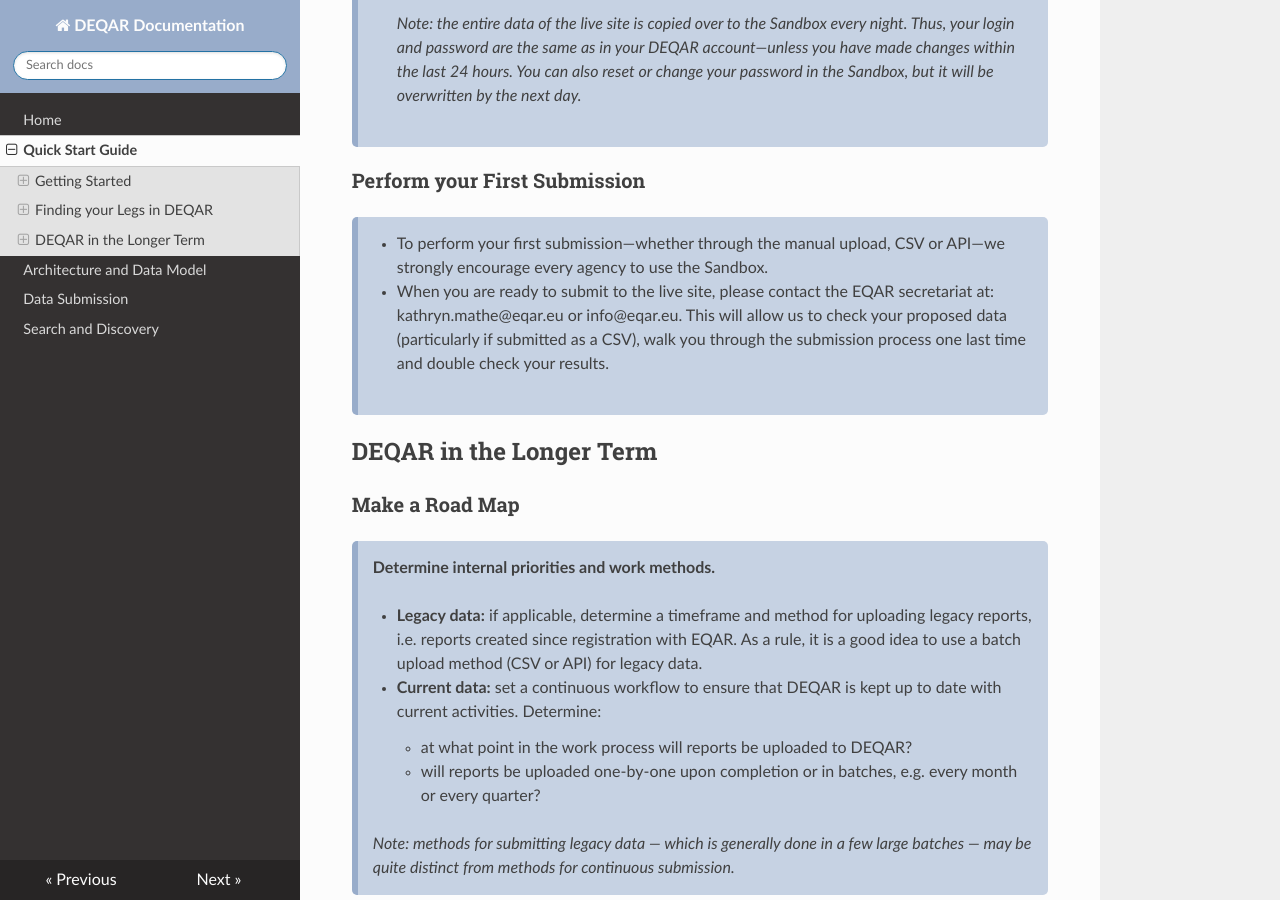
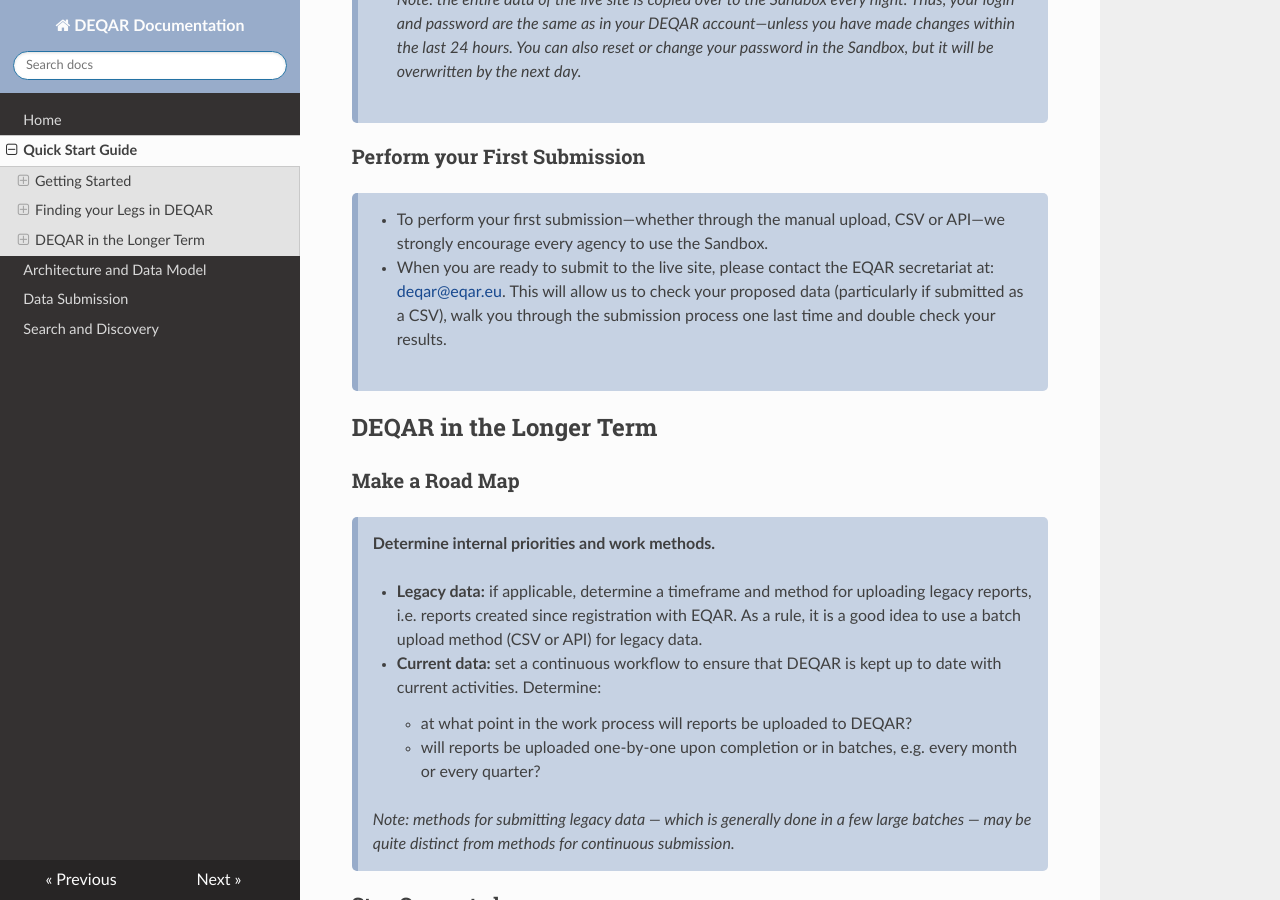
Before and after one commit to EQAR/deqar-docs, an MkDocs documentation site: the page built from docs/quick_start_guide.md, in a window 1280 px wide and 900 px high, scrolled down 3615 px. Built offline with MkDocs 1.6.1, drawn with Linux system fonts in a browser that asks for light colours; nearby versions of some CDN libraries; some of the changed text lies outside the part shown.

Commit message:
replace personal by functional email addresses

```diff
--- a/docs/quick_start_guide.md
+++ b/docs/quick_start_guide.md
@@ -64,7 +64,7 @@
 
 > **Access the DEQAR account for your agency and confirm existing information.**
 >
-> - To activate your agency’s account, contact the EQAR secretariat at: kathryn.mathe@eqar.eu or info@eqar.eu
+> - To activate your agency’s account, contact the EQAR secretariat at: [deqar@eqar.eu](mailto:deqar@eqar.eu)
 >
 >     _Note: unless you wish otherwise, the account information (contact name and email) will be based on the information on the agency already in our system._
 >
@@ -86,7 +86,7 @@
 >
 >     _Note: the base institution list has been taken from the European Tertiary Education Register (ETER/OrgReg; [https://risis-eter.orgreg.joanneum.at/about/intro](https://risis-eter.orgreg.joanneum.at/about/intro))._
 >
->     _If institutions are missing from the list, please contact the EQAR secretariat: kathryn.mathe@eqar.eu or info@eqar.eu  to arrange for the data to be imported._
+>     _If institutions are missing from the list, please contact the EQAR secretariat: [deqar@eqar.eu](mailto:deqar@eqar.eu) to arrange for the data to be imported._
 
 ### Get to Know the System
 
@@ -116,7 +116,7 @@
 
 > - To perform your first submission—whether through the manual upload, CSV or API—we strongly encourage every agency to use the Sandbox.
 >
-> - When you are ready to submit to the live site, please contact the EQAR secretariat at: kathryn.mathe@eqar.eu or info@eqar.eu. This will allow us to check your proposed data (particularly if submitted as a CSV), walk you through the submission process one last time and double check your results.
+> - When you are ready to submit to the live site, please contact the EQAR secretariat at: [deqar@eqar.eu](mailto:deqar@eqar.eu). This will allow us to check your proposed data (particularly if submitted as a CSV), walk you through the submission process one last time and double check your results.
 
 ## DEQAR in the Longer Term
 
```
Also changed, not shown: docs/data_submission.md (+1 -1 lines).
